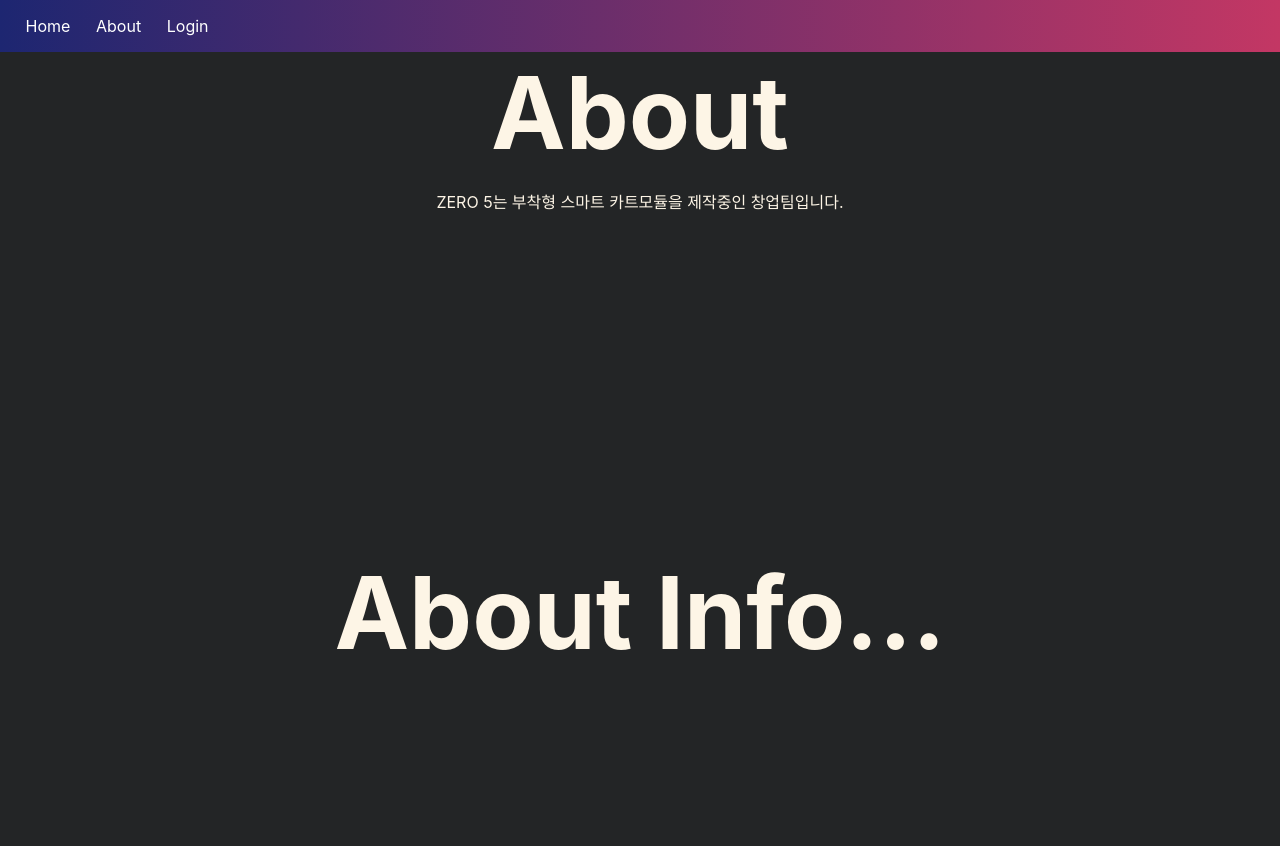
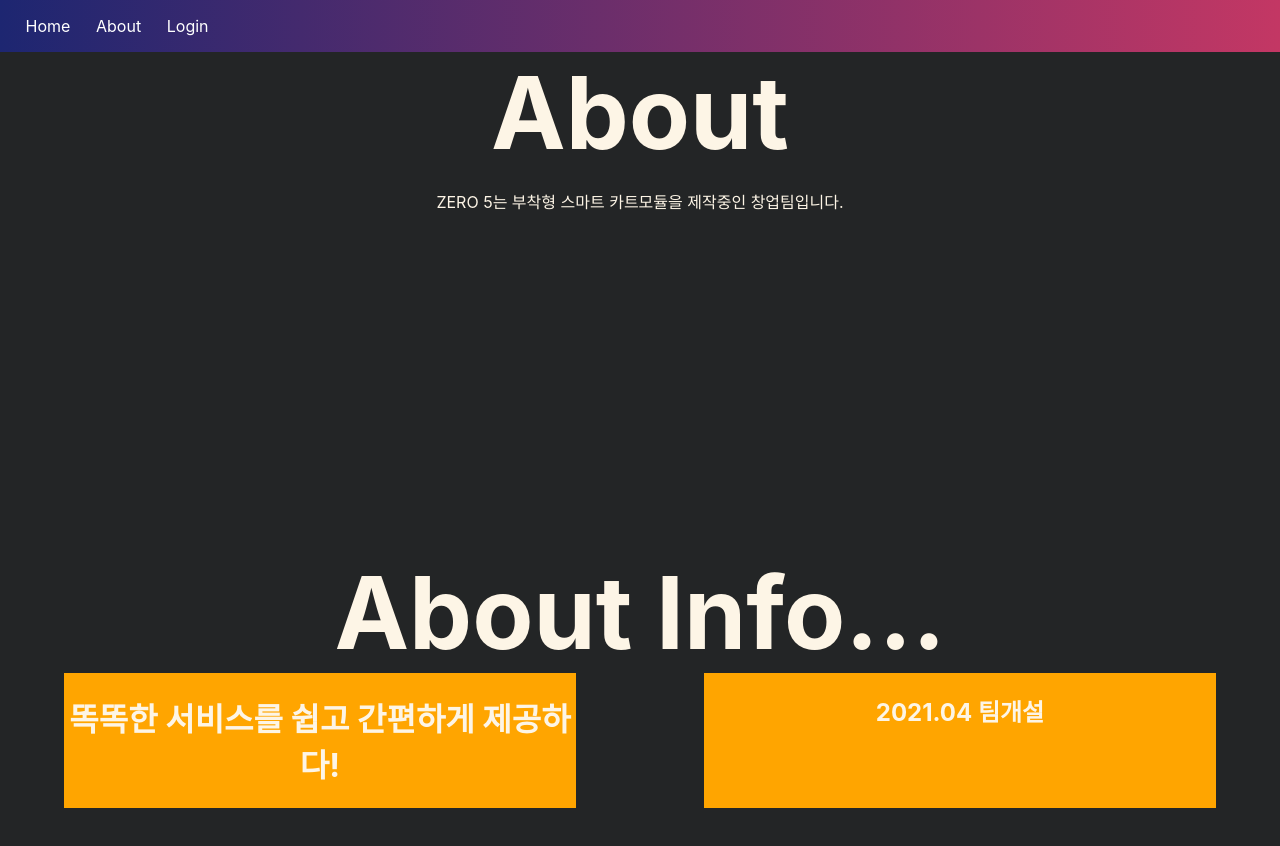
Before and after one commit to TylerKang-97/ZERO5, a React (Create React App) app: page /about in a window 1280 px wide. Shown: the top 846 px of the page. Built offline with nearby package versions, Linux system fonts and the light colour scheme.

Commit message:
Member.js 설계중_1127

```diff
--- a/src/App.js
+++ b/src/App.js
@@ -6,6 +6,7 @@ import About from './client/About';
 import Login from './client/Login';
 import JoinForm from './client/JoinForm';
 import MenuBar from './menubar/MenuBar';
+import Member from './client/Member';
 
 function App() {
 	return (
@@ -16,6 +17,7 @@ function App() {
 					<Routes>
 						<Route path='/' element={<Home />} />
 						<Route path='/about' element={<About />} />
+						<Route path='/member' element={<Member />} />
 						<Route path='/login' element={<Login />} />
 						<Route path='/joinForm' element={<JoinForm />} />
 					</Routes>
--- a/src/client/Member.js
+++ b/src/client/Member.js
@@ -1,11 +1,16 @@
 import React from "react";
+import { useLocation, Link } from "react-router-dom";
 import '../css/Team.css'
 
-function Member() {
+const Member = () => {
+    const { pathname}  = useLocation();
     return(
-        <div className="team_background">
+
+        <div className="team_background" >
+            <Link to='/member' style={{ textDecoration: 'none', color: 'black' }} >
             <h1 className="team_h1">Member</h1>
             <p>강신영 고영일 김찬영 송주영 김도영 김광현 김혜린 정도원 이유진</p>
+            </Link>
         </div>
 
     );
--- a/src/css/About.css
+++ b/src/css/About.css
@@ -19,3 +19,21 @@
     color:oldlace;
     text-align: center;
 }
+
+.about_container {
+    display: flex;
+    flex-wrap: wrap;
+}
+
+.about_left_side {
+    width: 40%;
+    margin-left: 5%;
+    background: orange;
+}
+
+.about_right_side {
+    width: 40%;
+    margin-left: 10%;
+
+    background: orange;
+}
--- a/src/css/Contact.css
+++ b/src/css/Contact.css
@@ -1,6 +1,6 @@
 .contact_background {
     width: 100%;
-    height: 500px;
+    height: 300px;
     background: linear-gradient(to left, #0f0c29, #302b63, #24243e);
     color:lavenderblush;
     text-align: center;
--- a/src/info/AboutInfo.js
+++ b/src/info/AboutInfo.js
@@ -5,6 +5,16 @@ const AboutInfo = () => {
     return (
         <div className="aboutInfo_background">
             <h1 className="about_h1">About Info...</h1>
+            <div className="about_container">
+                <div className="about_left_side">
+                    <h1>똑똑한 서비스를 쉽고 간편하게 제공하다!</h1>
+                </div>
+                <div className="about_right_side">
+                    <h2>2021.04 팀개설</h2>
+                </div>
+
+            </div>
+
         </div>
 
     );
```
Also changed, not shown: src/info/MemberInfo.js (added, +9 -0 lines).
